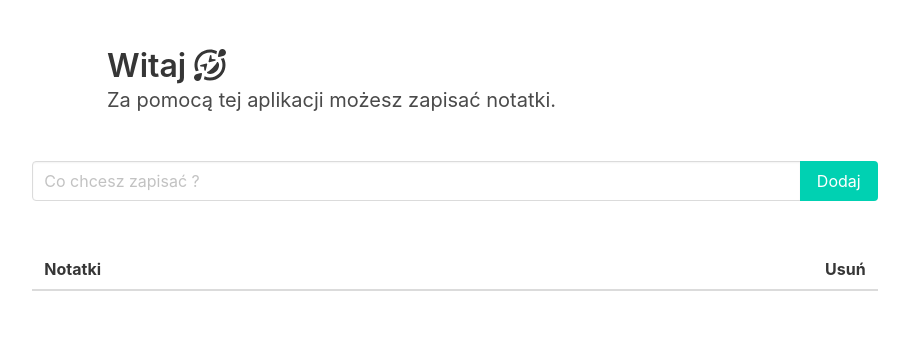
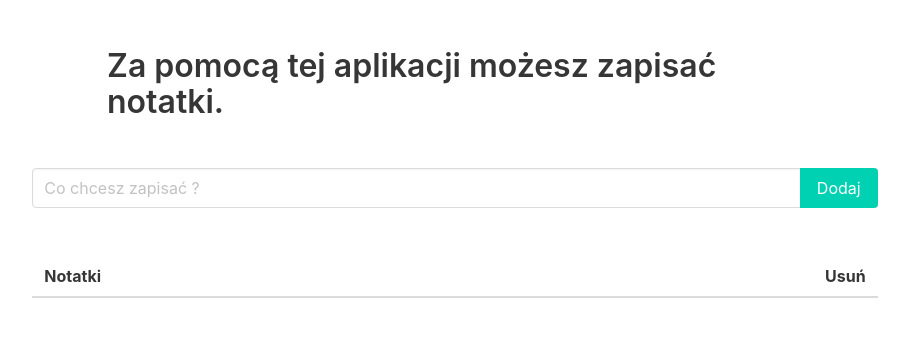
Before and after one commit to Mefjuszkov/todo-list, a website: page client/index.html in a window 1280 px wide. Shown: the whole page, without its empty margins (185-1094 px from the left). Drawn offline with nearby package versions, Linux system fonts and the light colour scheme; no server answers.

Commit message:
Update index.html

```diff
--- a/client/index.html
+++ b/client/index.html
@@ -12,8 +12,7 @@
       <div class="section">
         <div class="columns is-centered">
           <div class="column is-8">
-            <h1 class="title">Witaj <i class="far fa-grin-squint-tears"></i></h1>
-            <h2 class="subtitle">Za pomocą tej aplikacji możesz zapisać notatki.</h2>
+            <h1 class="title">Za pomocą tej aplikacji możesz zapisać notatki.<i class="clipboard-list"></i></h1>
           </div>
         </div>
       </div>
```
